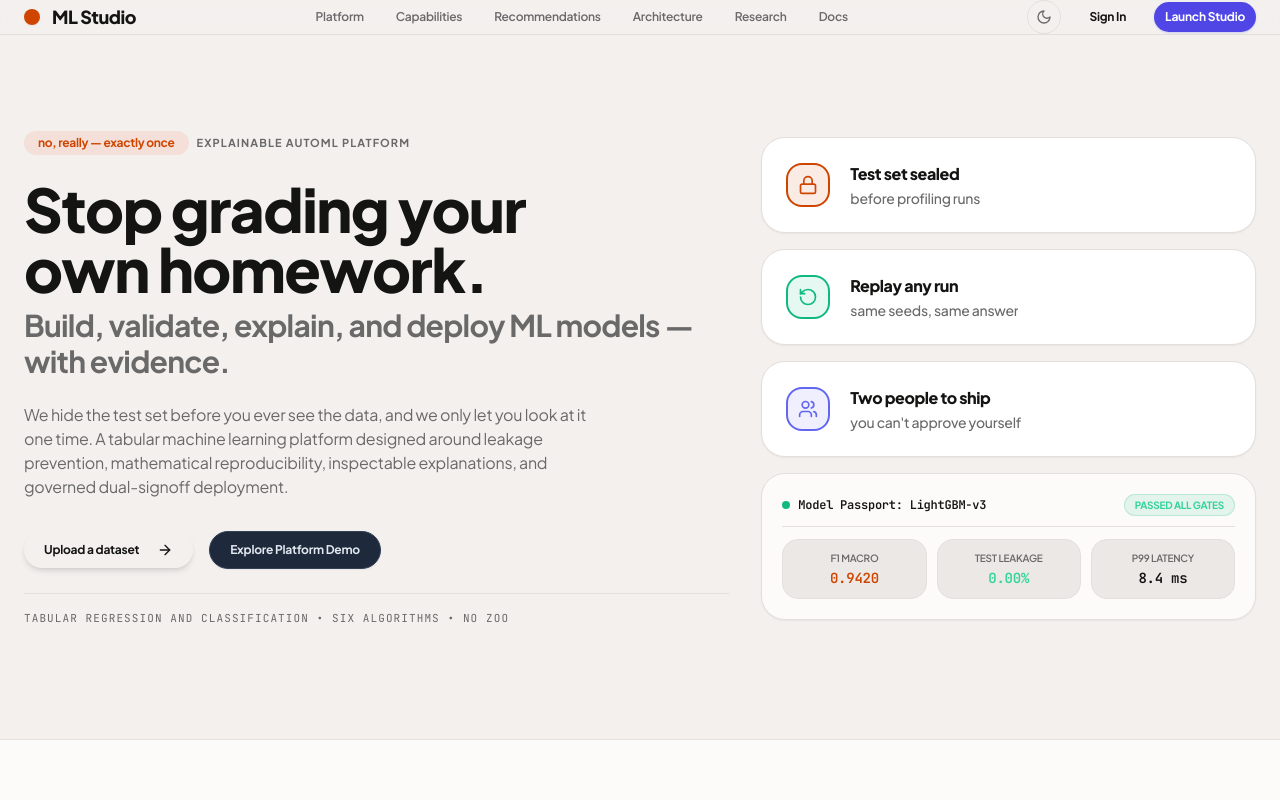
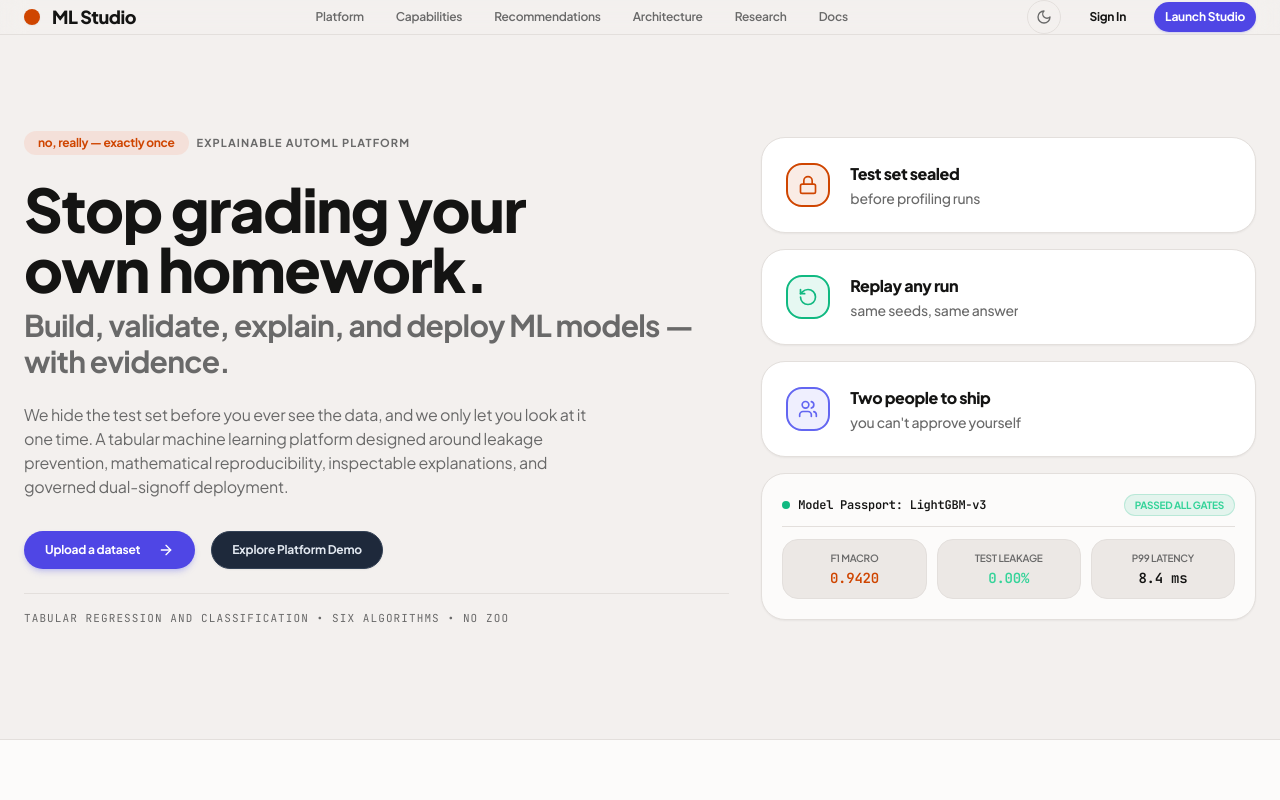
Before and after one commit to Mangesh19-parate/Intelligent_ML_Studio, a React (Vite) app in the folder frontend/: page / in a window 1280 px wide. Shown: the top 800 px of the page. Built offline with nearby package versions, Linux system fonts and the light colour scheme; no server answers; a web font is replaced by a local one.

Commit message:
style: update CTA and auth button variants to primary on landing page

```diff
--- a/frontend/src/pages/LandingPage.tsx
+++ b/frontend/src/pages/LandingPage.tsx
@@ -319,7 +319,7 @@ export const LandingPage: React.FC = () => {
             {/* Actions */}
             <div className="flex flex-wrap items-center gap-4 pt-2">
               <Button
-                variant="accent"
+                variant="primary"
                 size="lg"
                 onClick={() => openSignInModal(false)}
                 className="rounded-full text-xs font-bold shadow-md hover:shadow-lg transition-all"
@@ -821,7 +821,7 @@ export const LandingPage: React.FC = () => {
         </p>
         <div className="flex items-center justify-center space-x-4 pt-2">
           <Button
-            variant="accent"
+            variant="primary"
             size="lg"
             onClick={() => openSignInModal(false)}
             className="rounded-full text-xs font-bold shadow-lg"
@@ -974,7 +974,7 @@ export const LandingPage: React.FC = () => {
               {/* Submit Button */}
               <Button
                 type="submit"
-                variant="accent"
+                variant="primary"
                 size="md"
                 disabled={authSubmitting}
                 isLoading={authSubmitting}
```
